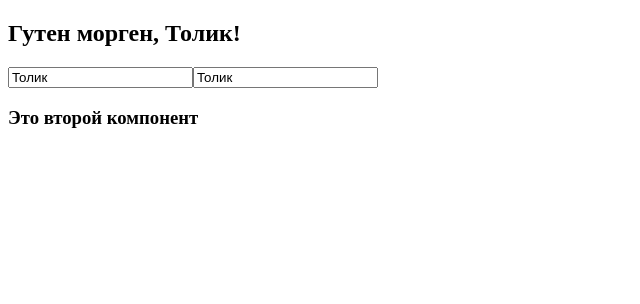
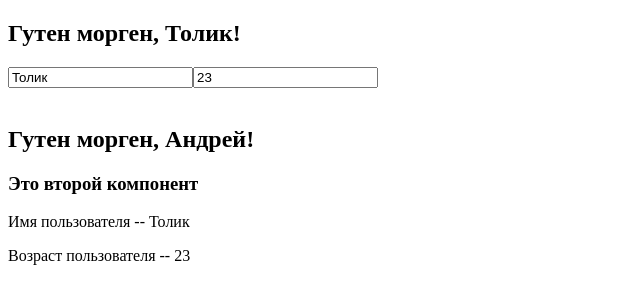
Before and after one commit to DmitriyMir/project-veteran-vov, an Angular app in the folder my-app/: page / in a window 1280 px wide. Shown: the top 304 px of the page, without its empty margins (0-640 px from the left). Built offline with nearby package versions, Linux system fonts and the light colour scheme.

Commit message:
getter setter

```diff
--- a/my-app/src/app/app.component.html
+++ b/my-app/src/app/app.component.html
@@ -1,6 +1,6 @@
 <div>
     <h2>Гутен морген, {{name}}!</h2>
-    <input type="text" [value]="name">
-    <input type="text" [(ngModel)]="name" placeholder="name">
-    <h3>Это второй компонент</h3>
+    <input type="text" [(ngModel)]="name">
+    <input type="number" [(ngModel)]="age" placeholder="name"><br><br>
+    <app-child [userName]="name" [userAge]="age"></app-child>
 </div>
--- a/my-app/src/app/app.component.ts
+++ b/my-app/src/app/app.component.ts
@@ -8,6 +8,7 @@ import { FormsModule } from '@angular/forms';
 })
 export class AppComponent {
   title = 'my-app';
-  name = 'Толик';
+  name: string = 'Толик';
+  age: number = 23;
   ngOnIit() {}
 }
--- a/my-app/src/app/child/child.component.html
+++ b/my-app/src/app/child/child.component.html
@@ -1,4 +1,6 @@
 <div>
-    <h2>Гутен морген, {{name}}</h2>
+    <h2>Гутен морген, {{name}}!</h2>
     <h3>Это второй компонент</h3>
+    <p>Имя пользователя -- {{userName}}</p>
+    <p>Возраст пользователя -- {{userAge}}</p>
 </div>
--- a/my-app/src/app/child/child.component.ts
+++ b/my-app/src/app/child/child.component.ts
@@ -1,4 +1,4 @@
-import { Component, OnInit } from '@angular/core';
+import { Component, OnInit, Input } from '@angular/core';
 
 @Component({
   selector: 'app-child',
@@ -7,6 +7,21 @@ import { Component, OnInit } from '@angular/core';
 })
 export class ChildComponent implements OnInit {
   name = "Андрей";
+  @Input() userName: string;
+  _userAge: number;
+  @Input()
+  set userAge(age: number) {
+    if (age < 0) {
+      this._userAge = 100;
+    }
+    else {
+      this._userAge = age;
+    }
+  }
+  get userAge() {
+    return this._userAge;
+  }
+
   constructor() { }
 
   ngOnInit() {
```
